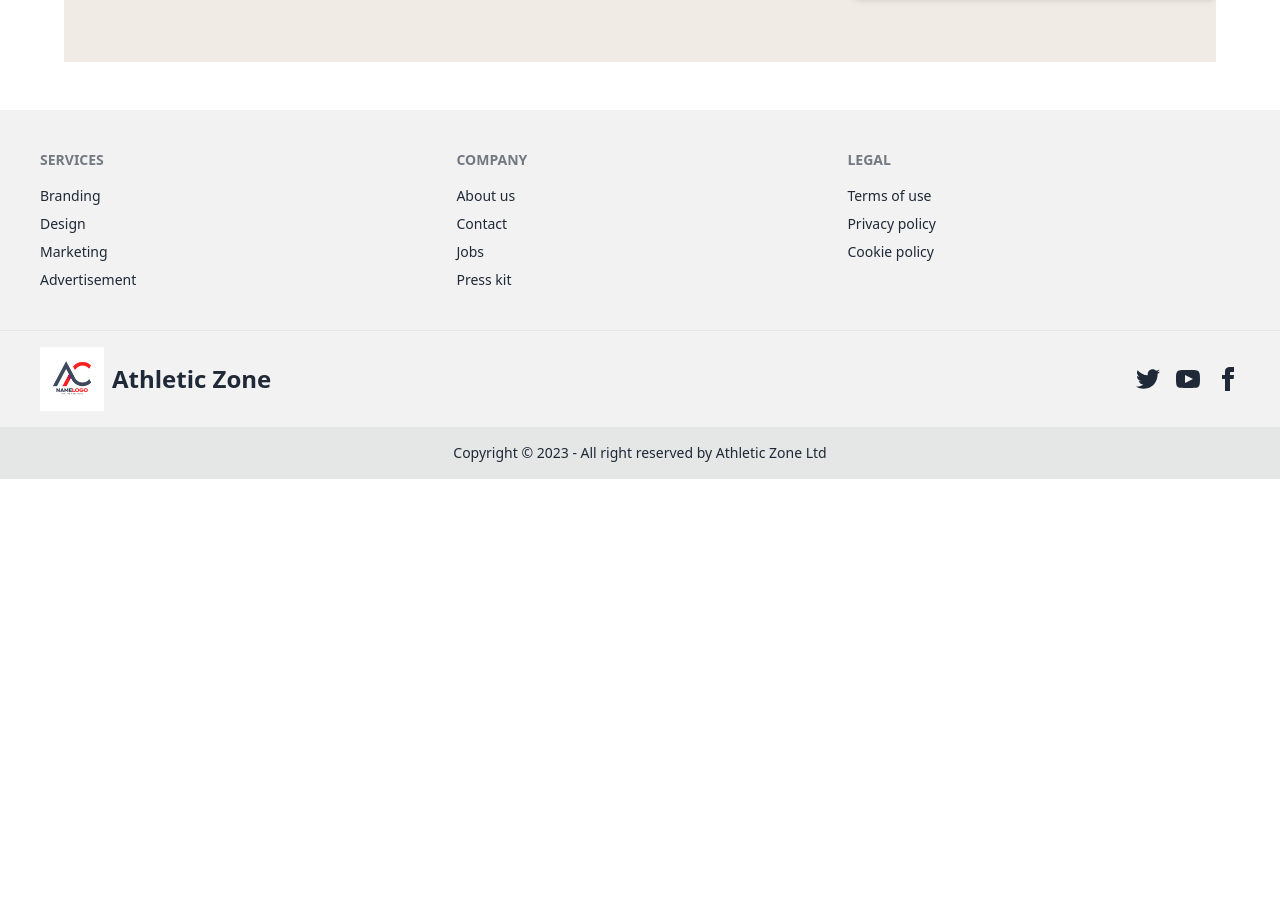
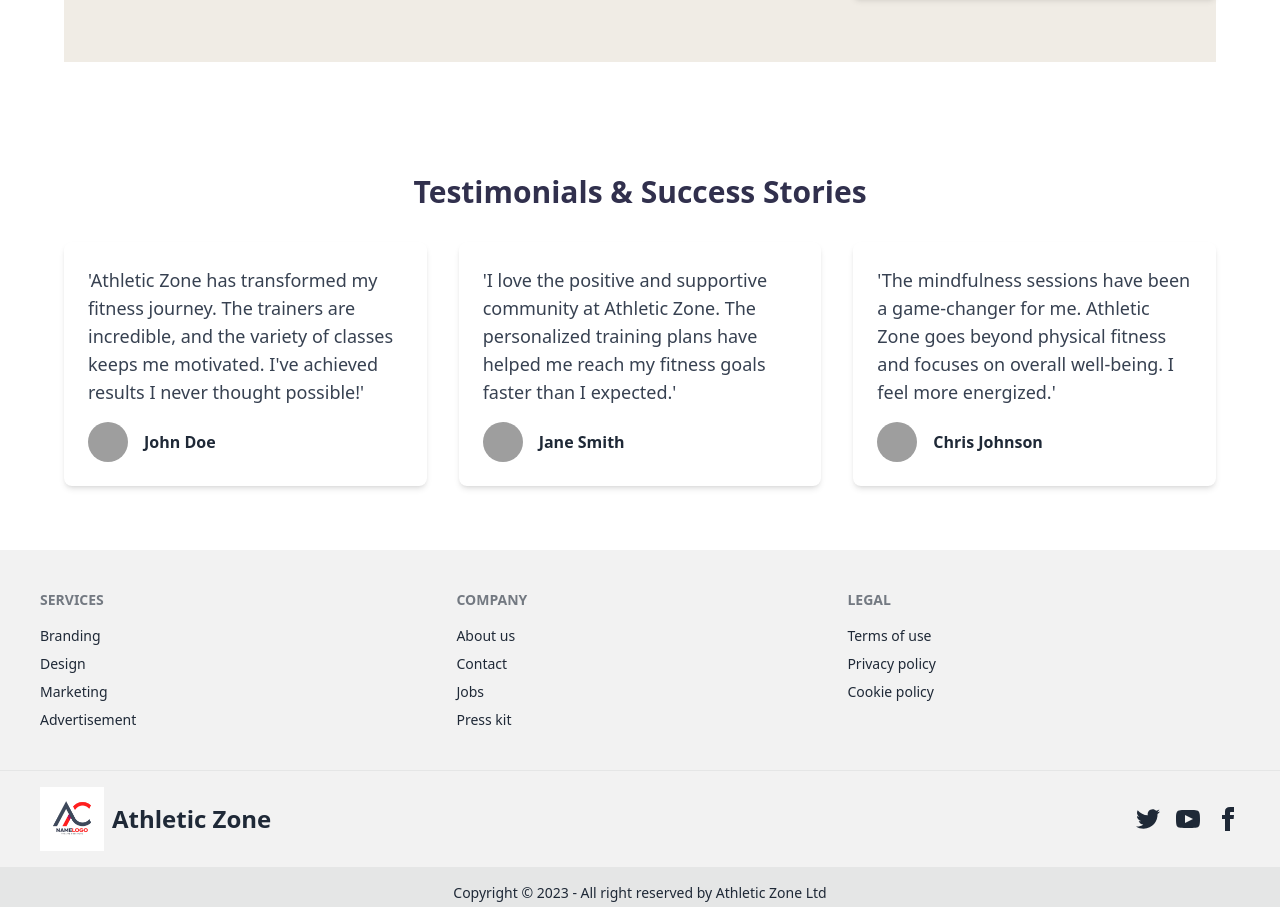
Before and after one commit to tanjib10/Athletic-Zone-Client, a React (Vite) app: page / in a window 1280 px wide. Shown: the part 2154-3061 px from the top of the page. Before the commit the page ends 2633 px from the top, so only its background shows below. Built offline with nearby package versions, Linux system fonts and the light colour scheme; no server answers; grey boxes are pictures that could not be loaded.

Commit message:
added testimonials section

```diff
--- a/src/Pages/Home/Home/Home.jsx
+++ b/src/Pages/Home/Home/Home.jsx
@@ -2,6 +2,7 @@ import { Helmet } from "react-helmet";
 import Banner from "../Banner/Banner";
 import Featured from "../Featured/Featured";
 import AboutUsSection from "../AboutUsSection/AboutUsSection";
+import TestimonialsSection from "../TestimonialsSection/TestimonialsSection";
 
 const Home = () => {
   return (
@@ -12,6 +13,7 @@ const Home = () => {
       <Banner></Banner>
       <Featured></Featured>
       <AboutUsSection></AboutUsSection>
+      <TestimonialsSection></TestimonialsSection>
     </div>
   );
 };
--- /dev/null
+++ b/src/Pages/Home/TestimonialsSection/TestimonialsSection.jsx
@@ -0,0 +1,63 @@
+const TestimonialsSection = () => {
+  const testimonials = [
+    {
+      id: 1,
+      img: "https://i.ibb.co/6s90fgD/michael-dam-m-EZ3-Po-FGs-k-unsplash.jpg",
+      name: "John Doe",
+      quote:
+        "'Athletic Zone has transformed my fitness journey. The trainers are incredible, and the variety of classes keeps me motivated. I've achieved results I never thought possible!'",
+    },
+    {
+      id: 2,
+      img: "https://i.ibb.co/LJyNSCJ/alex-suprun-ZHv-M3-XIOHo-E-unsplash.jpg",
+      name: "Jane Smith",
+      quote:
+        "'I love the positive and supportive community at Athletic Zone. The personalized training plans have helped me reach my fitness goals faster than I expected.'",
+    },
+    {
+      id: 3,
+      img: "https://i.ibb.co/jb2rJSv/alexander-hipp-i-EEBWg-Y-6l-A-unsplash.jpg",
+      name: "Chris Johnson",
+      quote:
+        "'The mindfulness sessions have been a game-changer for me. Athletic Zone goes beyond physical fitness and focuses on overall well-being. I feel more energized.'",
+    },
+  ];
+
+  return (
+    <section className="py-16">
+      <div className="container mx-auto">
+        <h2 className="text-3xl font-bold mb-8 text-center text-[#31304D]">
+          Testimonials & Success Stories
+        </h2>
+
+        <div className="grid grid-cols-1 md:grid-cols-2 lg:grid-cols-3 gap-8">
+          {testimonials.map((testimonial) => (
+            <div
+              key={testimonial.id}
+              className="bg-white p-6 rounded-lg shadow-md"
+            >
+              <p className="text-gray-700 text-lg mb-4">{testimonial.quote}</p>
+              <div className="flex items-center">
+                <div className="flex-shrink-0">
+                  <img
+                    className="h-10 w-10 rounded-full"
+                    src={testimonial.img}
+                    alt={testimonial.name}
+                  />
+                </div>
+                <div className="ml-4">
+                  <div className="text-gray-800 font-semibold">
+                    {testimonial.name}
+                  </div>
+                  {/* You can also add additional details like occupation, location, etc. */}
+                </div>
+              </div>
+            </div>
+          ))}
+        </div>
+      </div>
+    </section>
+  );
+};
+
+export default TestimonialsSection;
```
